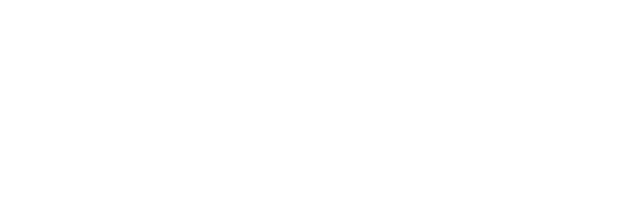
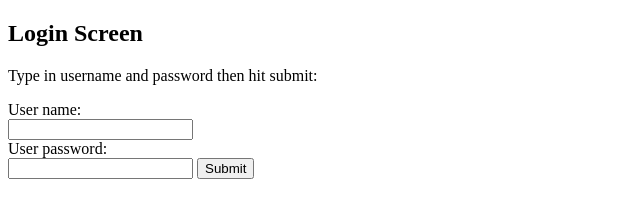
Before and after one commit to caitlinselca/Assignment-4, a plain HTML site: page index.html in a window 1280 px wide. Shown: the whole page, without its empty margins (0-640 px from the left). Drawn offline with Linux system fonts and the light colour scheme.

Commit message:
created a login screen

```diff
--- a/index.html
+++ b/index.html
@@ -5,5 +5,18 @@
     <title>Document</title>
   </head>
   <body>
-  </body>
+
+    <h2>Login Screen</h2>
+    <p>Type in username and password then hit submit:</p>
+
+    <form action="">
+    User name:<br>
+    <input type="text" name="userid">
+    <br>
+    User password:<br>
+    <input type="password" name="psw">
+    <input type="submit" value="Submit">
+    </form>
+
+    </body>
 </html>
```
